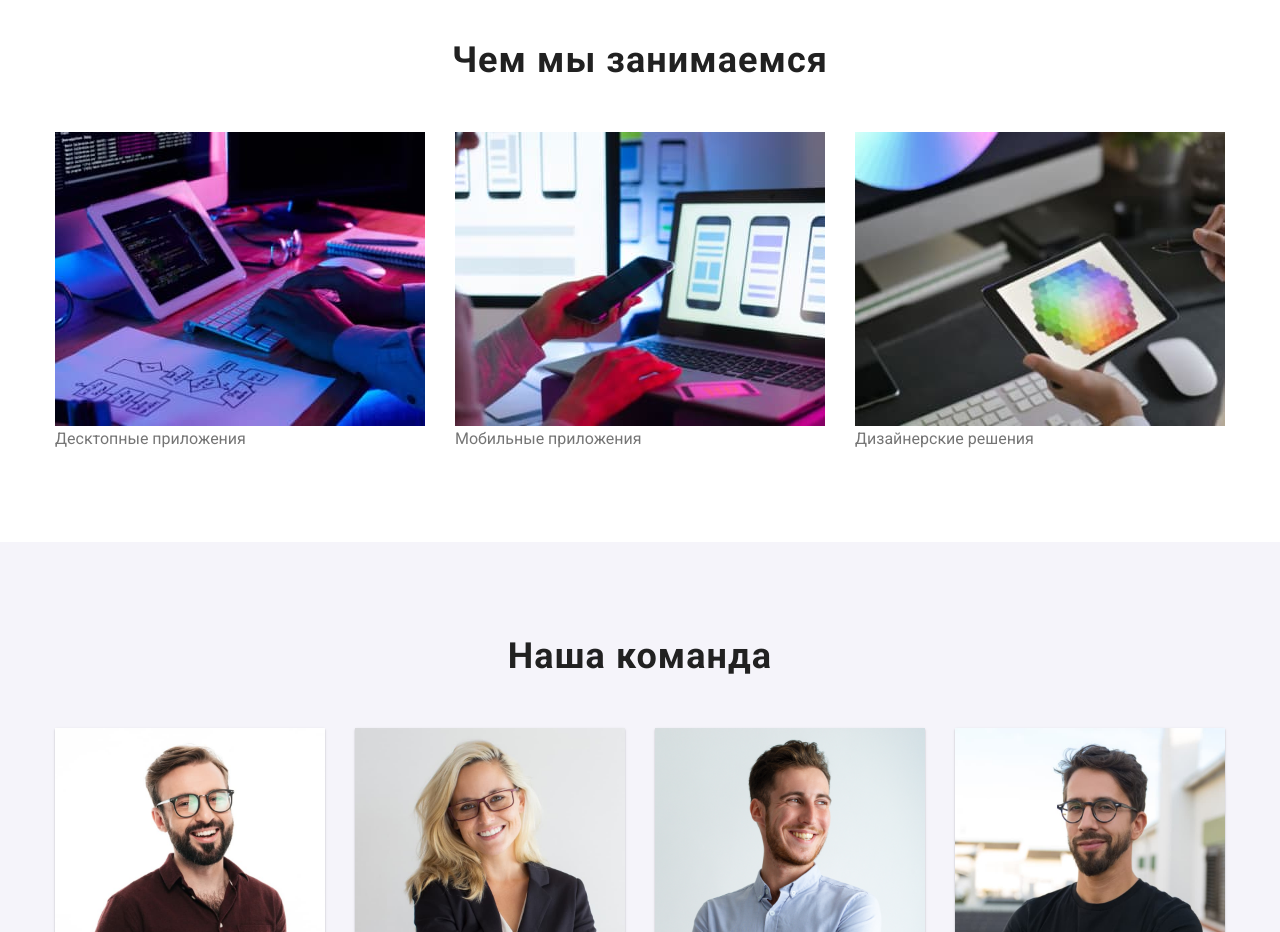
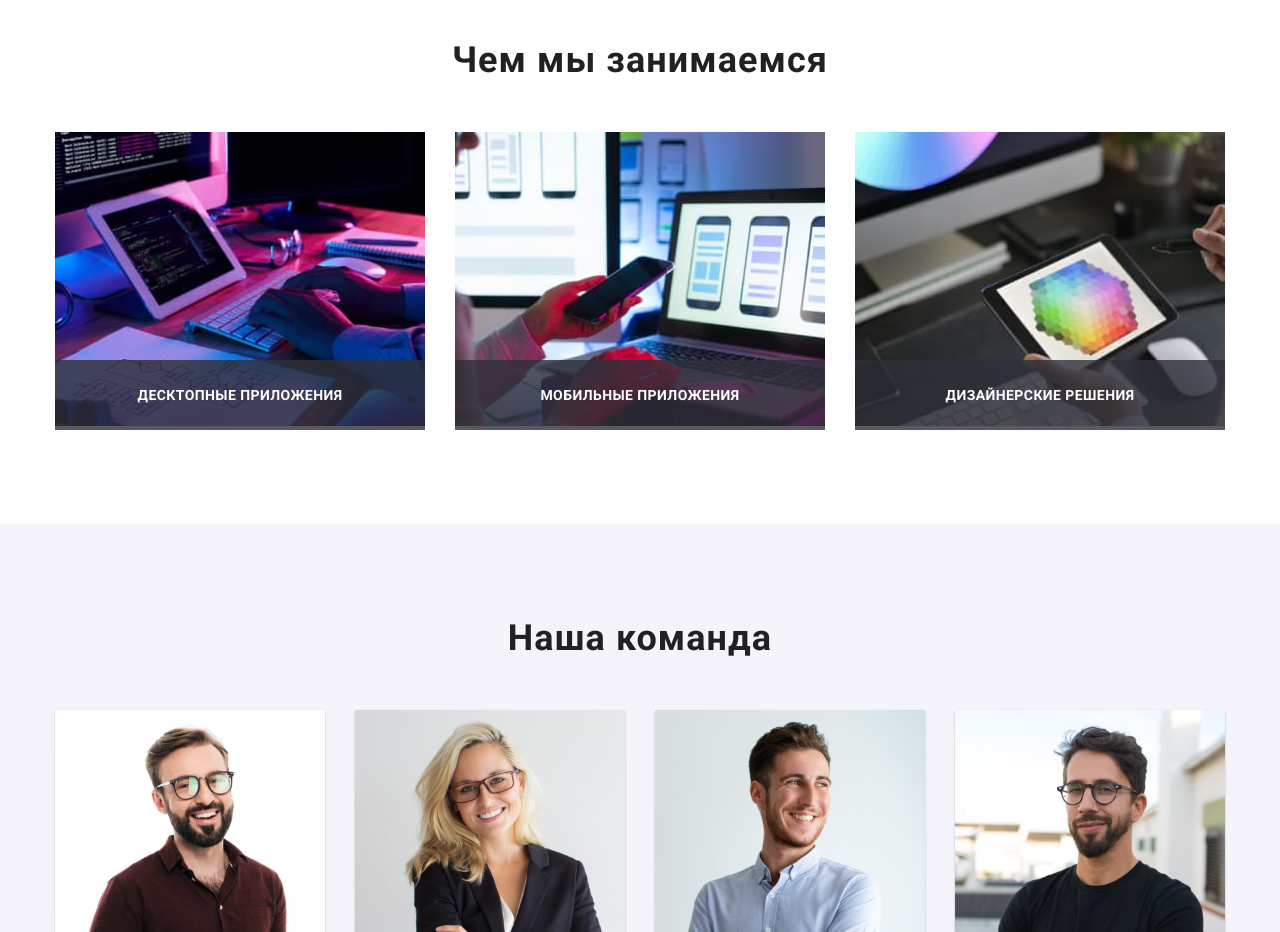
Before and after one commit to SergiyNaumenko/go-it-markup-hw-05, a plain HTML site: page index.html in a window 1280 px wide. Shown: the part 1080-2012 px from the top of the page. Drawn offline with nearby package versions, Linux system fonts and the light colour scheme.

Commit message:
Обновляет style.css

```diff
--- a/css/styles.css
+++ b/css/styles.css
@@ -419,13 +419,51 @@ header {
 }
 
 .employment {
+
     display: flex;
     justify-content: space-between;
 }
 
 .employment .item {
+    position: relative;
     width: 370px;
 }
+
+.employment-overlay::before {
+    position: absolute;
+
+}
+.employment-text {
+    position: absolute;
+    bottom: 0;
+    width: 100%;
+    height: 70px;
+    display: flex;
+    align-items: center;
+    justify-content: center;
+    color: var(--hero-text-color);
+    background: rgba(47, 48, 58, 0.8);
+
+    font-family: Roboto;
+    font-style: normal;
+    font-weight: bold;
+    font-size: 14px;
+    line-height: 16px;
+    text-align: center;
+    letter-spacing: 0.03em;
+    text-transform: uppercase;
+}
+
+/* .employment-overlay {
+    display: inline-block;
+    position: relative;
+
+    bottom: 0px;
+    width: 100%;
+    height: 20px;
+
+    background-color: #fff;
+} */
 
 /* Our-team */
 .team-section {
```
